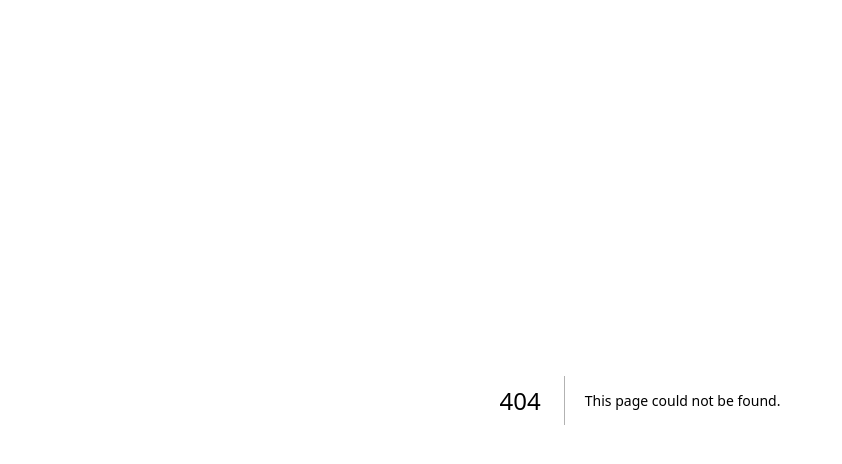
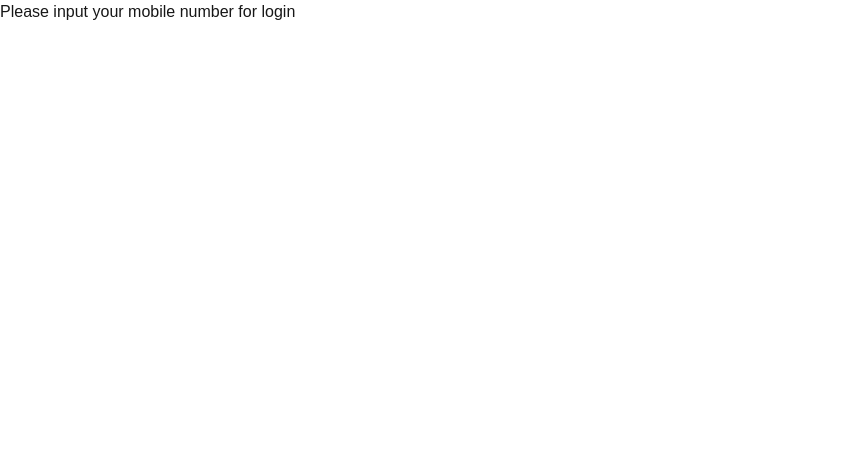
Before and after one commit to alberty4573/salon-booking, a Next.js app in the folder hair-helper/: page /login/mobile in a window 1280 px wide. Before the commit this address had no page. Shown: the top 464 px of the page, without its empty margins (0-842 px from the left). Built offline with nearby package versions, Linux system fonts and the light colour scheme.

Commit message:
new commit

```diff
--- /dev/null
+++ b/hair-helper/src/app/login/mobile/page.tsx
@@ -0,0 +1,7 @@
+export default function Mobile() {
+    return (
+        <div>
+            <h1>Please input your mobile number for login</h1>
+        </div>
+    )
+}
--- /dev/null
+++ b/hair-helper/src/app/login/welcome/page.tsx
@@ -0,0 +1,7 @@
+export default function Welcome() {
+    return (
+        <div>
+            <h1>Welcome!</h1>
+        </div>
+    )
+}
```
